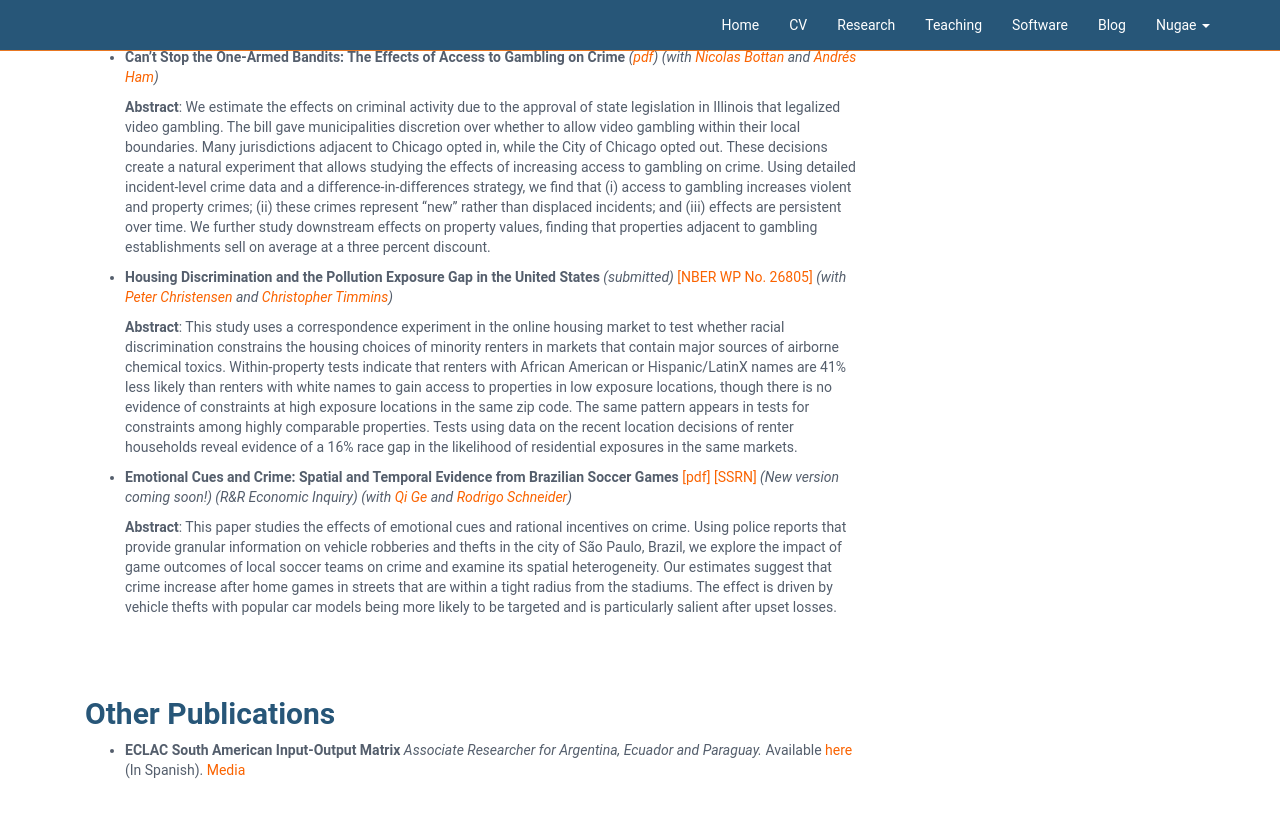
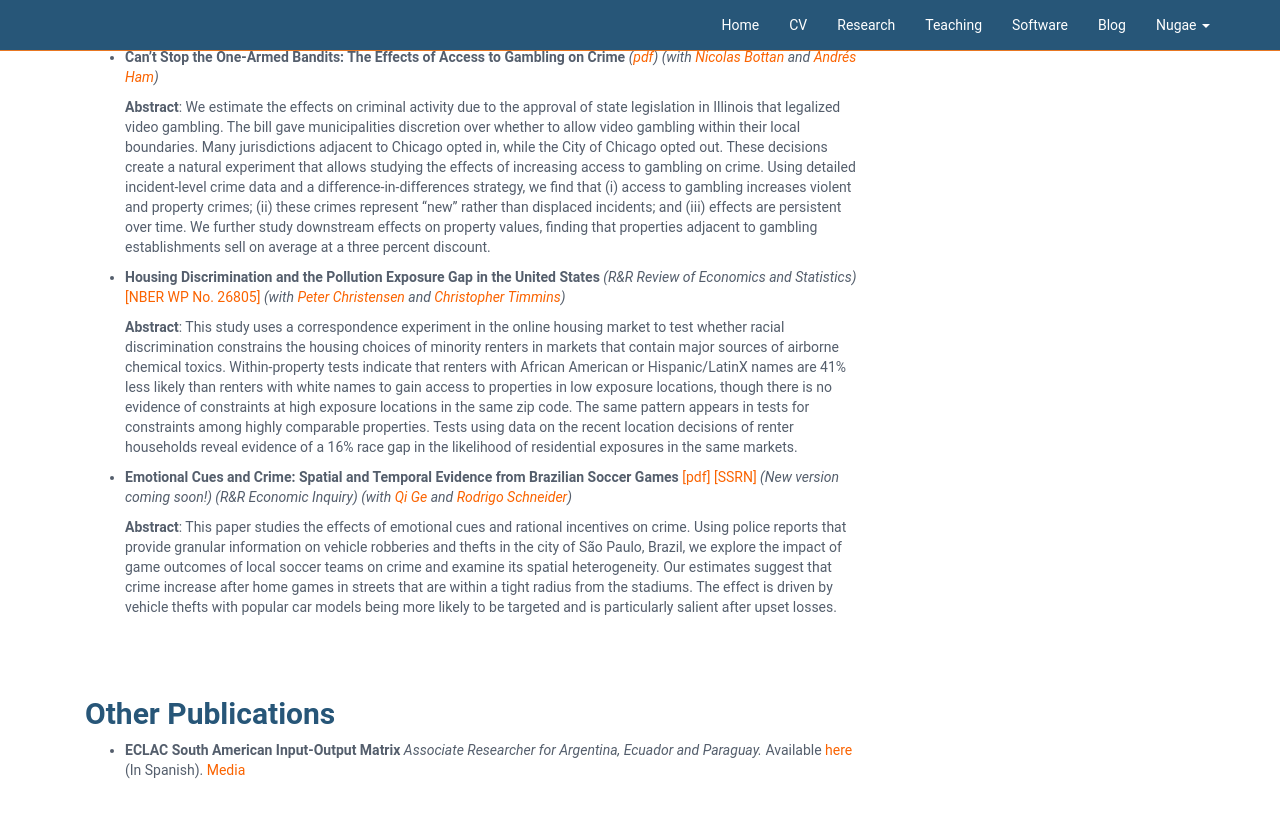
Before and after one commit to ignaciomsarmiento/ignaciomsarmiento.github.io, a Jekyll site: the page built from research.md, in a window 1280 px wide and 900 px high, scrolled down 639 px. Shown: the top 818 px of the window. Built offline with Jekyll 4.4.1, drawn with Linux system fonts in a browser that asks for light colours; our own code applies the rules of GitHub Pages for plain Markdown files.

Commit message:
update status toxic discrimination

```diff
--- a/research.md
+++ b/research.md
@@ -28,7 +28,7 @@ layout: secondary_pages
 	We estimate the effects on criminal activity due to the approval of state legislation in Illinois that legalized video gambling. The bill gave municipalities discretion over whether to allow video gambling within their local boundaries. Many jurisdictions adjacent to Chicago opted in, while the City of Chicago opted out. These decisions create a natural experiment that allows studying the effects of increasing access to gambling on crime. Using detailed incident-level crime data and a difference-in-differences strategy, we find that (i) access to gambling increases violent and property crimes; (ii) these crimes represent "new" rather than displaced incidents; and (iii) effects are persistent over time. We further study downstream effects on property values, finding that properties adjacent to gambling establishments sell on average at a three percent discount.
 
 
-* **Housing Discrimination and the Pollution Exposure Gap in the United States** *(submitted)* [[NBER WP No. 26805]](https://www.nber.org/papers/w26805)
+* **Housing Discrimination and the Pollution Exposure Gap in the United States** *(R&R  Review of Economics and Statistics)* [[NBER WP No. 26805]](https://www.nber.org/papers/w26805)
 	*(with [Peter Christensen](http://www.peterchristensen.net/) and [Christopher Timmins](https://sites.duke.edu/christophertimmins/))*
 
 	**Abstract**:
```
Also changed, not shown: 3 other files.
